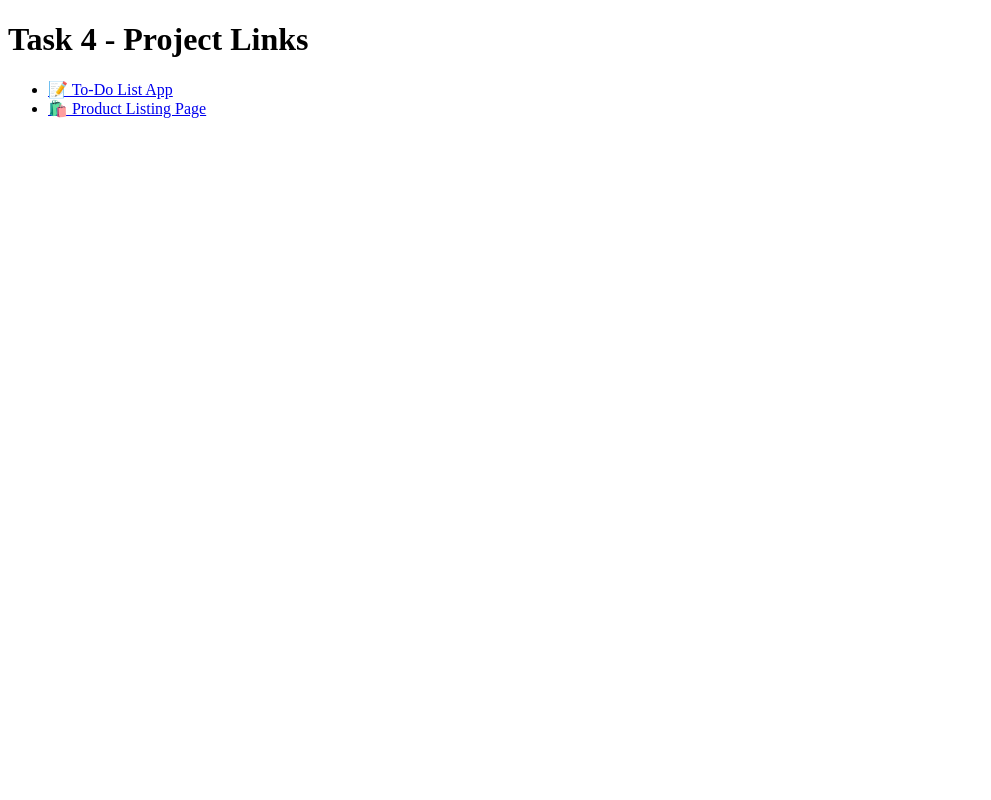
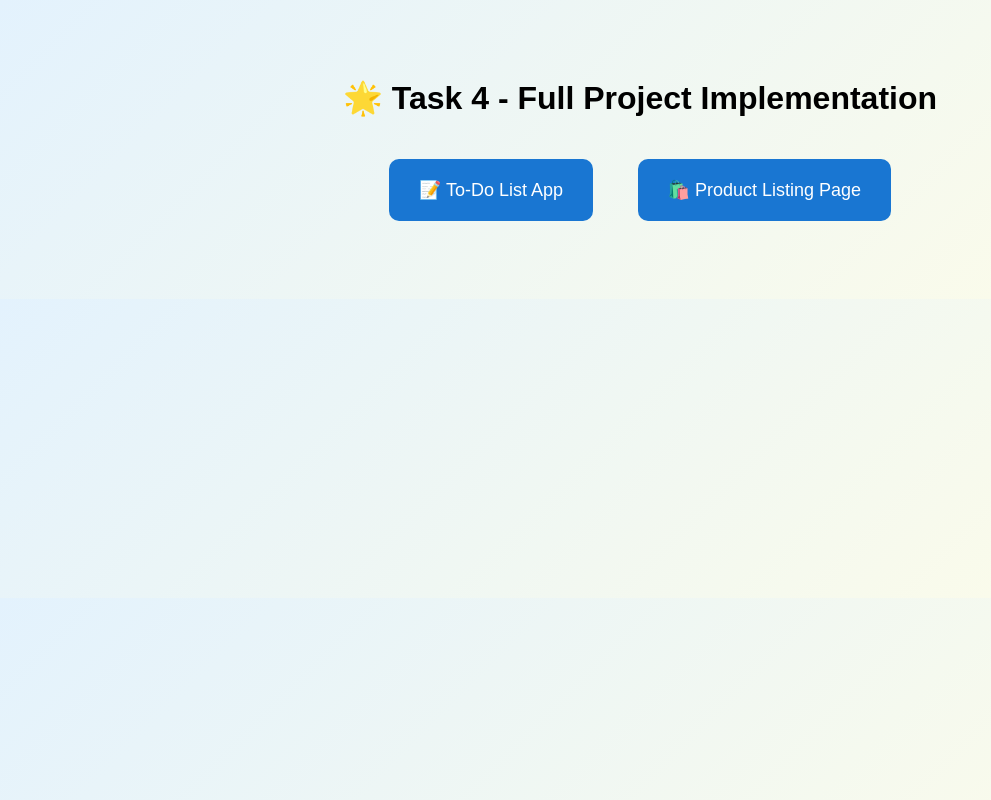
Before and after one commit to harshini2630/Task-4-Full-Project-Implementation, a plain HTML site: page index.html in a window 1280 px wide. Shown: the whole page, without its empty margins (0-991 px from the left). Drawn offline with Linux system fonts and the light colour scheme.

Commit message:
Added homepage linking to projects

```diff
--- a/index.html
+++ b/index.html
@@ -1,15 +1,35 @@
-<!-- index.html in root of Task-4 -->
 <!DOCTYPE html>
 <html lang="en">
 <head>
-  <meta charset="UTF-8">
+  <meta charset="UTF-8" />
+  <meta name="viewport" content="width=device-width, initial-scale=1.0" />
   <title>Task 4 Projects</title>
+  <style>
+    body {
+      font-family: sans-serif;
+      text-align: center;
+      padding: 50px;
+      background: linear-gradient(135deg, #e3f2fd, #fffde7);
+    }
+    a {
+      display: inline-block;
+      margin: 20px;
+      padding: 20px 30px;
+      background-color: #1976d2;
+      color: white;
+      border-radius: 10px;
+      text-decoration: none;
+      font-size: 18px;
+      transition: 0.3s;
+    }
+    a:hover {
+      background-color: #0d47a1;
+    }
+  </style>
 </head>
 <body>
-  <h1>Task 4 - Project Links</h1>
-  <ul>
-    <li><a href="To-do-list/index.html">📝 To-Do List App</a></li>
-    <li><a href="Product-listing/index.html">🛍️ Product Listing Page</a></li>
-  </ul>
+  <h1>🌟 Task 4 - Full Project Implementation</h1>
+  <a href="To-do-list/index.html">📝 To-Do List App</a>
+  <a href="Product%20listing/index.html">🛍️ Product Listing Page</a>
 </body>
 </html>
```
